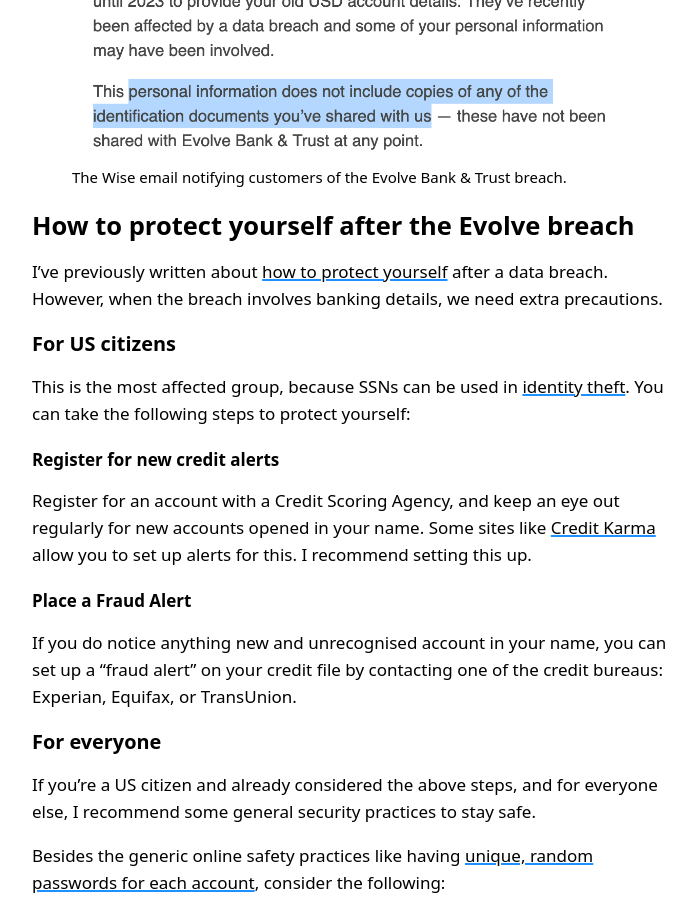
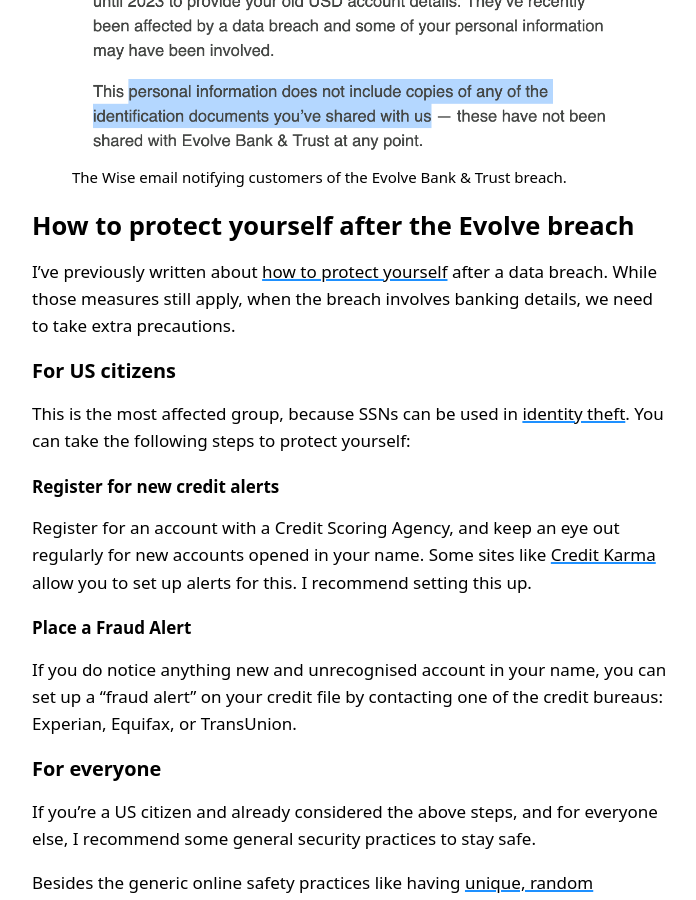
Before and after one commit to cesarferradas/ferrad.as, a Jekyll site: the page built from _posts/2024-06-29-evolve-bank-data-breach.md, in a window 1280 px wide and 900 px high, scrolled down 1553 px. Shown: the whole window, without its empty margins (288-984 px from the left). Built offline with Jekyll 4.4.1, drawn with Linux system fonts in a browser that asks for light colours; some of the changed text lies outside the part shown.

Commit message:
Update 2024-06-29-evolve-bank-data-breach.md

```diff
--- a/_posts/2024-06-29-evolve-bank-data-breach.md
+++ b/_posts/2024-06-29-evolve-bank-data-breach.md
@@ -19,8 +19,8 @@
 
 
 I, along with probably millions of others, have been affected. So I wanted to
-write an article to share **what is known so far** about the breach and what
-**we should do to stay safe**.
+write an article to share **what is known so far** about the breach and **what
+we should do to stay safe**.
 
 ## What data was exposed in the Evolve breach
 
@@ -56,7 +56,8 @@
 
 I've previously written about [how to protect
 yourself](/how-to-protect-yourself-after-data-breach) after a data breach.
-However, when the breach involves banking details, we need extra precautions.
+While those measures still apply, when the breach involves banking details, we
+need to take extra precautions.
 
 ### For US citizens
 
@@ -110,7 +111,6 @@
 To Stop Fraud](https://www.takefive-stopfraud.org.uk/).
 
 <br>
-
 This data breach, like all others, is regrettable. But with the right mindset,
 actions and tools we should be able to fight back against cybercriminals.
 
```
